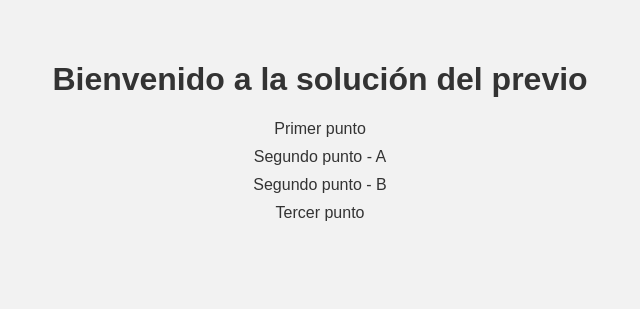
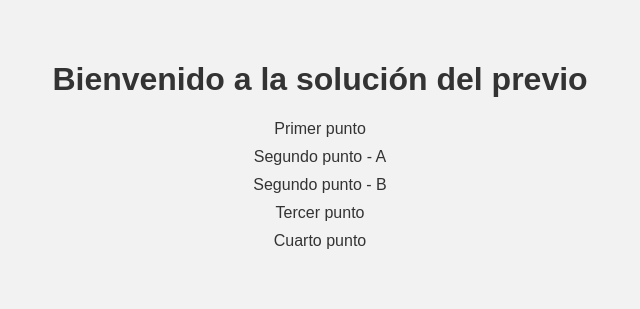
Before and after one commit to AndreyRi13/segundoPrevioTC, a plain HTML site: page index.html in a window 1280 px wide. Shown: the whole page, without its empty margins (320-960 px from the left). Drawn offline with Linux system fonts and the light colour scheme.

Commit message:
cuarto punto

```diff
--- a/index.html
+++ b/index.html
@@ -12,6 +12,7 @@
       <li><a href="./segundoPuntoA.html">Segundo punto - A</a></li>
       <li><a href="./segundoPuntoB.html">Segundo punto - B</a></li>
       <li><a href="./tercerPunto.html">Tercer punto</a></li>
+      <li><a href="./cuartoPunto.html">Cuarto punto</a></li>
     </ul>
   </div>
 </body>
```
